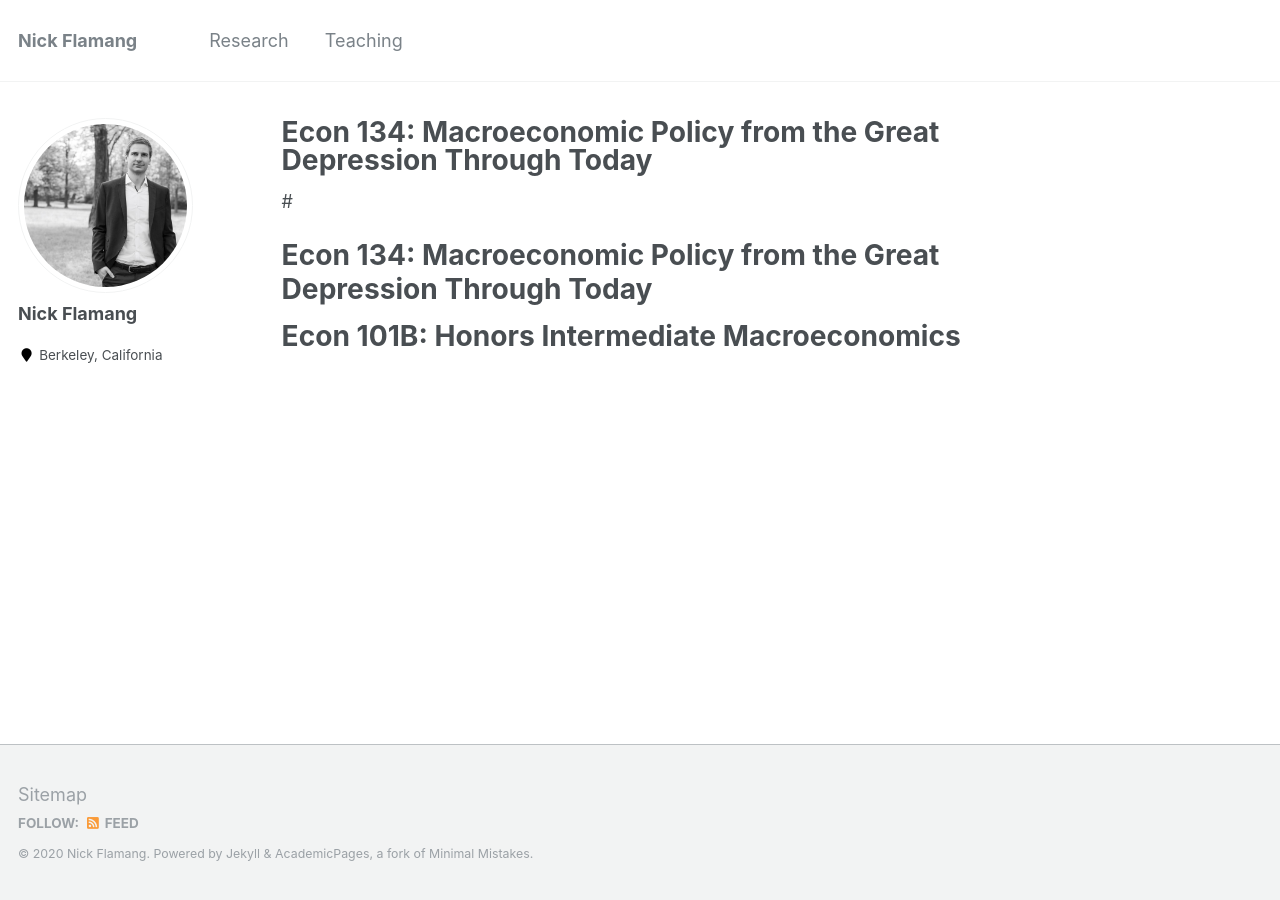
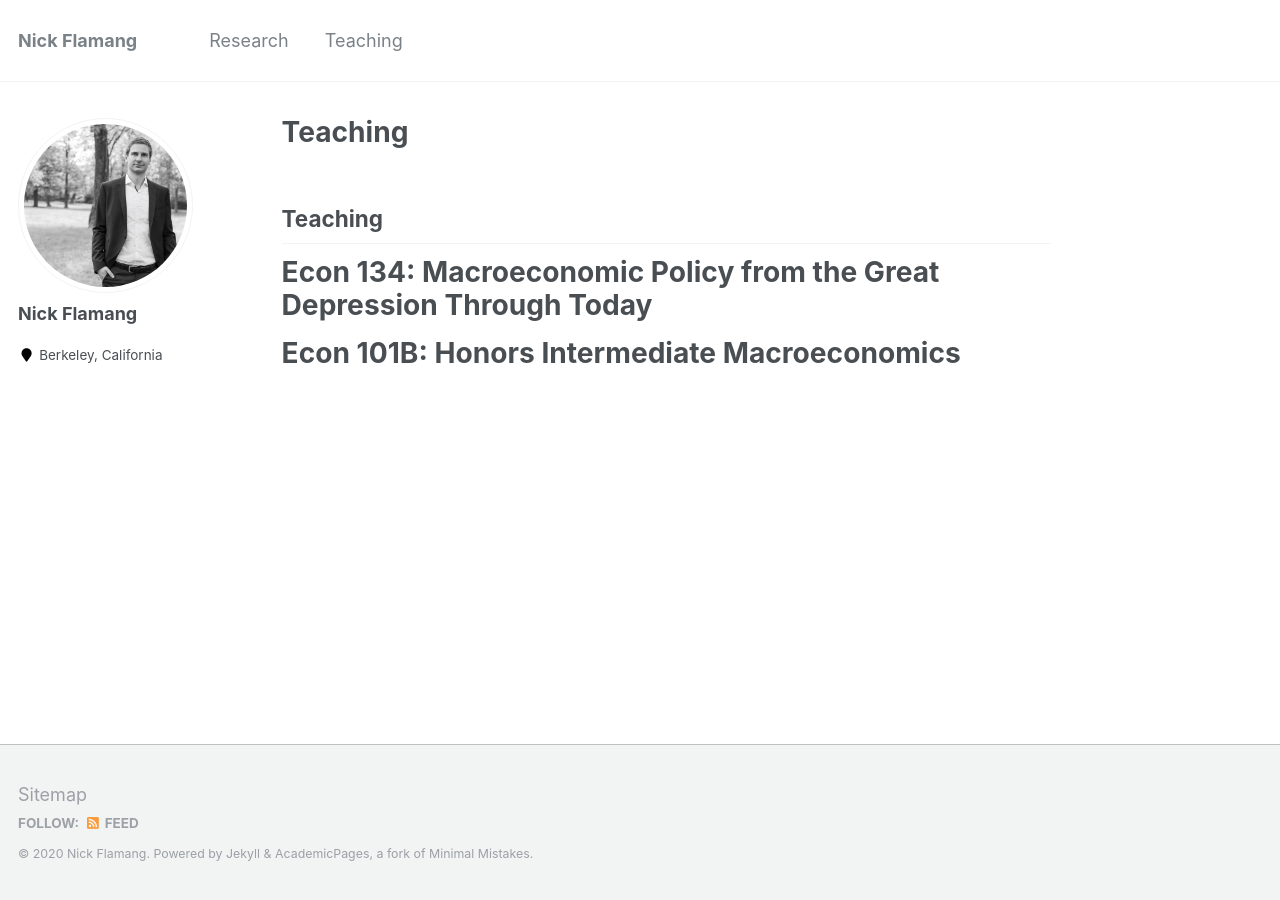
Before and after one commit to nickflamang/nickflamang.github.io, a Jekyll site: the page built from teaching.md, in a window 1280 px wide. Built offline with Jekyll 4.4.1, drawn with Linux system fonts in a browser that asks for light colours; our own code applies the rules of GitHub Pages for plain Markdown files.

Commit message:
Update teaching.md

```diff
--- a/teaching.md
+++ b/teaching.md
@@ -1,4 +1,4 @@
-#
+## Teaching
 
 # Econ 134: Macroeconomic Policy from the Great Depression Through Today
 # Econ 101B: Honors Intermediate Macroeconomics
```
